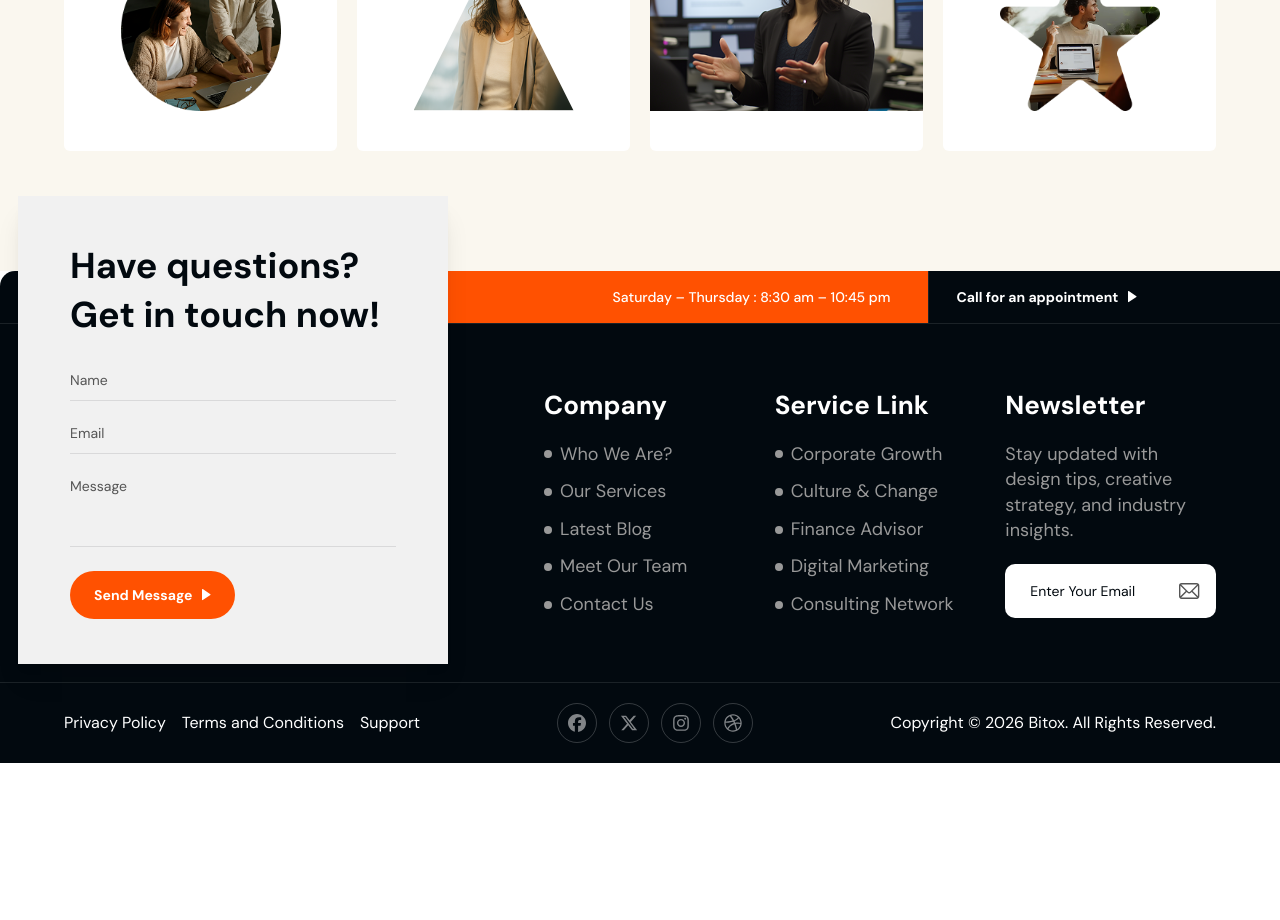
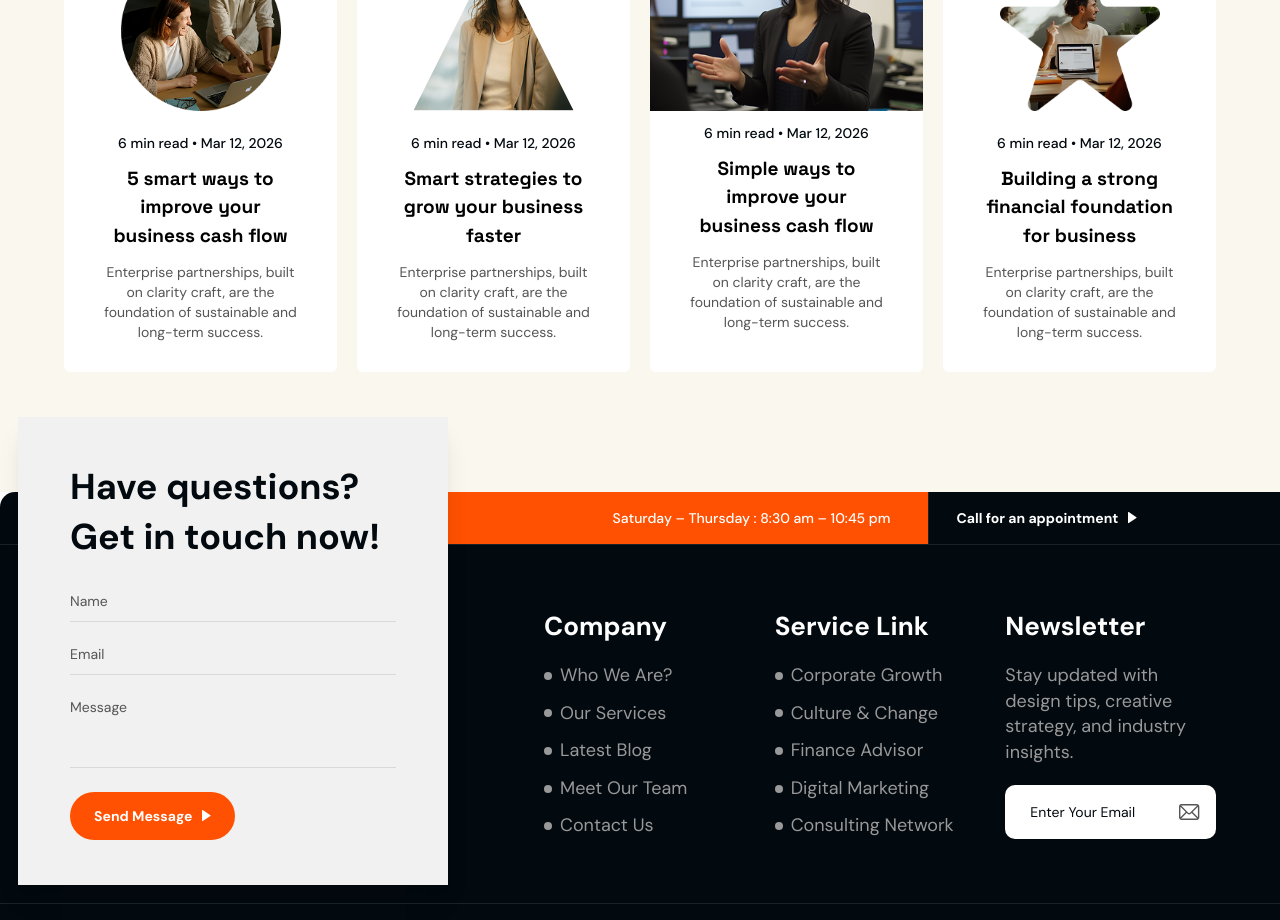
Before and after one commit to Mostofa-zaman/bitox-business-consulting-website, a Next.js app: page /consulting-agency in a window 1280 px wide. Shown: the part 9760-10680 px from the top of the page. Before the commit the page ends 10523 px from the top, so only its background shows below. Built offline with nearby package versions, Linux system fonts and the light colour scheme.

Commit message:
feat: (BlogInsight)complete this section with  blog card content and responsive layout

```diff
--- a/src/components/homeTwo/BlogInsight.jsx
+++ b/src/components/homeTwo/BlogInsight.jsx
@@ -1,13 +1,10 @@
 "use client";
-
-import React from "react";
-import Container from "../common/Container";
+import Image from "next/image";
 import Link from "next/link";
 import allImages from "../helper/imageProvider";
+import Container from "../common/Container";
 import { Grid } from "../common/Responsive";
 import { blogPosts, clipStyles } from "../helper/helpers";
-import Image from "next/image";
-
 const BlogInsight = () => {
   return (
     <section className="py-10 lg:py-30 bg-bg-secondaryOne">
@@ -78,6 +75,21 @@ const BlogInsight = () => {
                     />
                   )}
                 </div>
+
+                {/* nicer content e rectangle hole alda padding */}
+                <div
+                  className={`flex flex-col items-center gap-3 ${isRectangle ? "px-9 pb-7.5" : "w-full"}`}
+                >
+                  <p className="text-sm text-primary font-medium">
+                    {post.readTime} &bull; {post.date}
+                  </p>
+                  <h3 className="text-[19px] font-bold underline underline-offset-2 md:no-underline md:hover:underline">
+                    {post.title}
+                  </h3>
+                  <p className="text-sm text-tarnary font-normal">
+                    {post.excerpt}
+                  </p>
+                </div>
               </div>
             );
           })}
```
